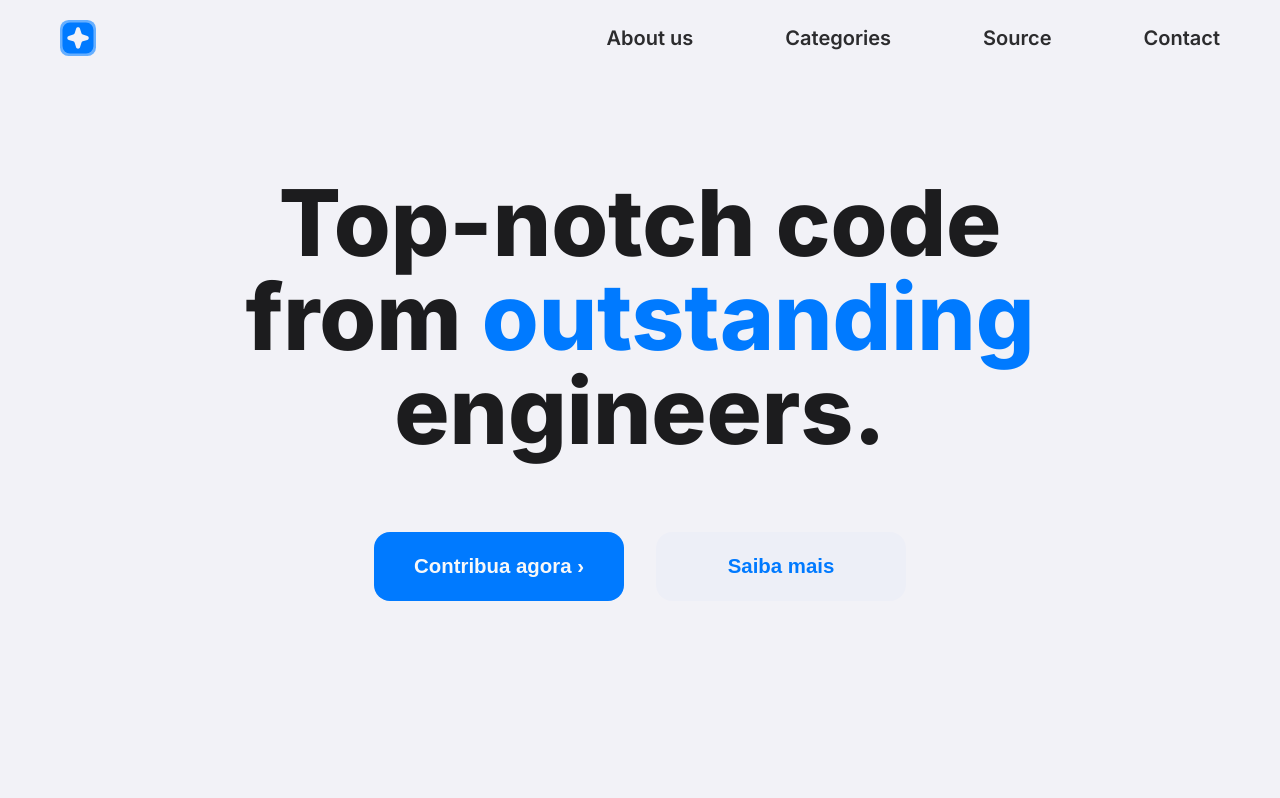
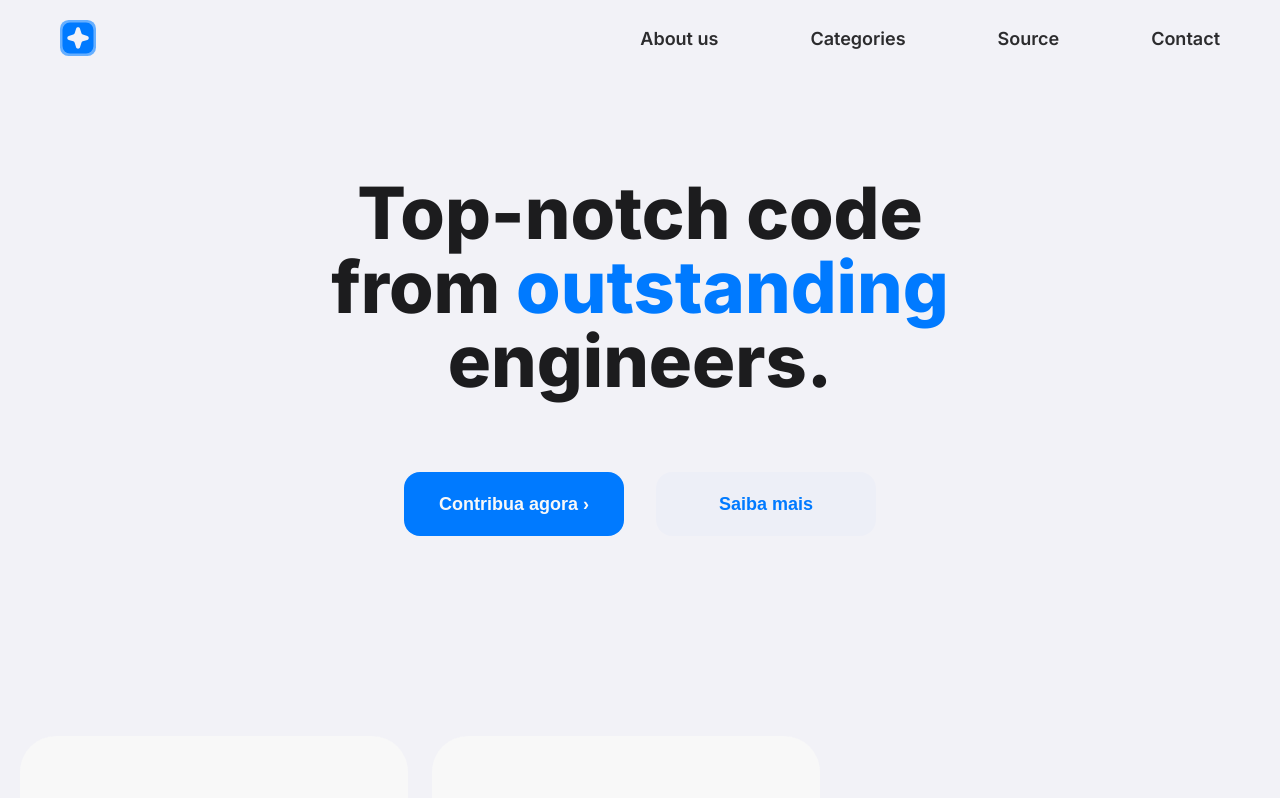
Before and after one commit to tiagoliveira555/petrichor-website, a Next.js app: page / in a window 1280 px wide. Shown: the top 798 px of the page. Built offline with nearby package versions, Linux system fonts and the light colour scheme.

Commit message:
Adjusting font size (imma change to rem later

```diff
--- a/src/components/Button/styles.ts
+++ b/src/components/Button/styles.ts
@@ -1,8 +1,8 @@
 import styled from "styled-components";
 
 export const NormalButton = styled.button`
-  min-width: 250px;
-  height: 69px;
+  min-width: 220px;
+  height: 64px;
   padding: 0 32px;
 
   cursor: pointer;
@@ -12,19 +12,18 @@ export const NormalButton = styled.button`
   background: var(--blue);
   color: var(--bg-content);
 
-  font-size: 1.275rem;
+  font-size: 18px;
   font-weight: 700;
 
   display: flex;
   align-items: center;
   justify-content: center;
   gap: 5px;
-
-`
+`;
 
 export const NoBgButton = styled.button`
-  min-width: 250px;
-  height: 69px;
+  min-width: 220px;
+  height: 64px;
   padding: 0 32px;
 
   cursor: pointer;
@@ -34,11 +33,11 @@ export const NoBgButton = styled.button`
   background: var(--blue-opacity);
   color: var(--blue);
 
-  font-size: 1.275rem;
+  font-size: 18px;
   font-weight: 700;
 
   display: flex;
   align-items: center;
   justify-content: center;
   gap: 5px;
-`
+`;
--- a/src/components/Menubar/styles.ts
+++ b/src/components/Menubar/styles.ts
@@ -23,7 +23,7 @@ export const Navbar = styled.nav`
     li {
       color: var(--subtitle-color);
       font-weight: 600;
-      font-size: 1.25rem;
+      font-size: 18px;
     }
   }
 `
--- a/src/pages/styles.ts
+++ b/src/pages/styles.ts
@@ -1,10 +1,10 @@
 import styled from "styled-components";
 
 export const Title = styled.h1`
-  width: 900px;
-  line-height: 94px;
+  width: 40rem;
+  line-height: 74px;
 
-  font-size: 92px;
+  font-size: 72px;
   text-align: center;
   font-weight: 800;
   color: var(--title-color);
```
